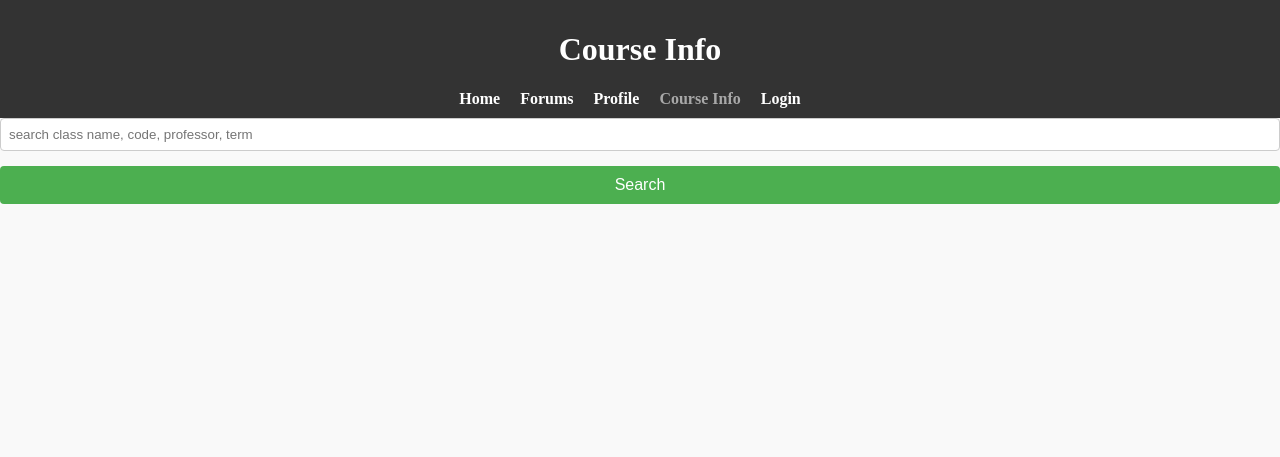
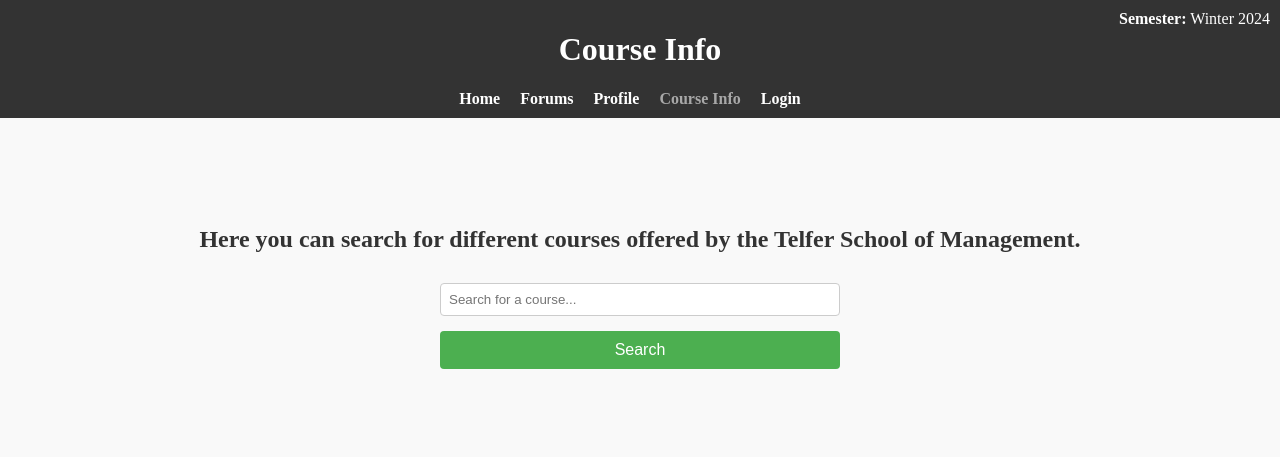
Before and after one commit to gracehuuang/ADM4379-Project, a PHP site: the page made by ADM4379 PROJECT1/Course Search.php in a window 1280 px wide. Shown: the top 457 px of the page. Run offline with PHP 8.4, Linux system fonts and the light colour scheme.

Commit message:
Update Course Search.php

```diff
--- a/ADM4379 PROJECT1/Course Search.php
+++ b/ADM4379 PROJECT1/Course Search.php
@@ -1,6 +1,5 @@
 <?php
 // calling to the database here include '';
-
 ?>
 
 <!DOCTYPE html>
@@ -14,6 +13,8 @@
 <body>
 
     <header>
+    <div style='float:right;' id='semester'></div>
+
         <h1>Course Info</h1>
          <nav>
                 <a href="index.php">Home</a>
@@ -24,55 +25,81 @@
             </nav>
     </header>
 
-    <div>
-        <form method='post'>
-            <input type='text' placeholder='search class name, code, professor, term'
-            name='search'>
+    <section id="search-section">
+        <div class="search-container">
+            <h2>Here you can search for different courses offered by the Telfer School of Management.</h2>
+            <form action="#" method="GET">
+                <input type="text" name="search" placeholder="Search for a course...">
+                <button type="submit">Search</button>
+            </form>
+        </div>
+    </section>
 
-            <button name='submit'>Search</button>
-
-</form>
-
-<div>
     <table>
             <?php
-if(isset($_POST['submit'])){
-    $_search=$_POST['search'];
-#IMPORTANT Need database, update line 42 with actual sql php code
-    $sql='Select * from "database" where Course Code=`$search` or Course Title="$search" or Professor="$search" or Term="$search"';
-    $result=mysqli_query($con,$sql);
-    if($result){
-        if(mysqli_num_rows($result)>0){
-            echo '<thead>
+if(isset($_GET['search'])){
+    $search = $_GET['search'];
+
+    // Prepare and execute the SQL query
+    $sql = "SELECT * FROM Courses WHERE `Course Code`='$search' OR `Course Title`='$search' OR `Professor`='$search' OR `Term`='$search'";
+    $result = mysqli_query($con, $sql);
+
+    // Check if any rows are returned
+    if($result && mysqli_num_rows($result) > 0){
+        echo '<table>';
+        echo '<thead>
             <tr>
-            <th>Course Code</th>
-            <th>Course Name</th>
-            <th>Professor</th>
-            <th>Term</th>
-            </thead>';
-
-            $row=mysqli_fetch_assoc($result);
-            echo '<tbody>
-            <tr>
+                <th>Course Code</th>
+                <th>Course Title</th>
+                <th>Professor</th>
+                <th>Term</th>
+                <th>Course Description</th>
+            </tr>
+        </thead>';
+        echo '<tbody>';
+        // Loop through each row in the result set
+        while($row = mysqli_fetch_assoc($result)){
+            echo '<tr>
                 <td>'.$row['Course Code'].'</td>
                 <td>'.$row['Course Title'].'</td>
                 <td>'.$row['Professor'].'</td>
                 <td>'.$row['Term'].'</td>
-            </tr>
-            </tbody>';
+                <td>'.$row['Course Description'].'</td>
+            </tr>';
         }
-        else{
-            echo '<h2>Invalid Search</h2>';
-        }
+        echo '</tbody>';
+        echo '</table>';
+    } else {
+        echo '<h2>No results found</h2>';
     }
 }
-
 ?>
 
 
 </table>
 </div>
 
+<script type="text/javascript">
+    // Function to get the current semester
+    function getSemester() {
+        var today = new Date();
+        var year = today.getFullYear();
+        var month = today.getMonth() + 1;
+
+        var semester;
+        if (month >= 1 && month <= 4) {
+            semester = "Winter " + year;
+        } else if (month >= 5 && month <= 8) {
+            semester = "Spring/Summer " + year;
+        } else {
+            semester = "Fall " + year;
+        }
+
+        document.getElementById("semester").innerHTML = "<strong>Semester:</strong> " + semester;
+    }
+
+    window.onload = getSemester;
+    </script>
 
 </body>
 </html>
```
